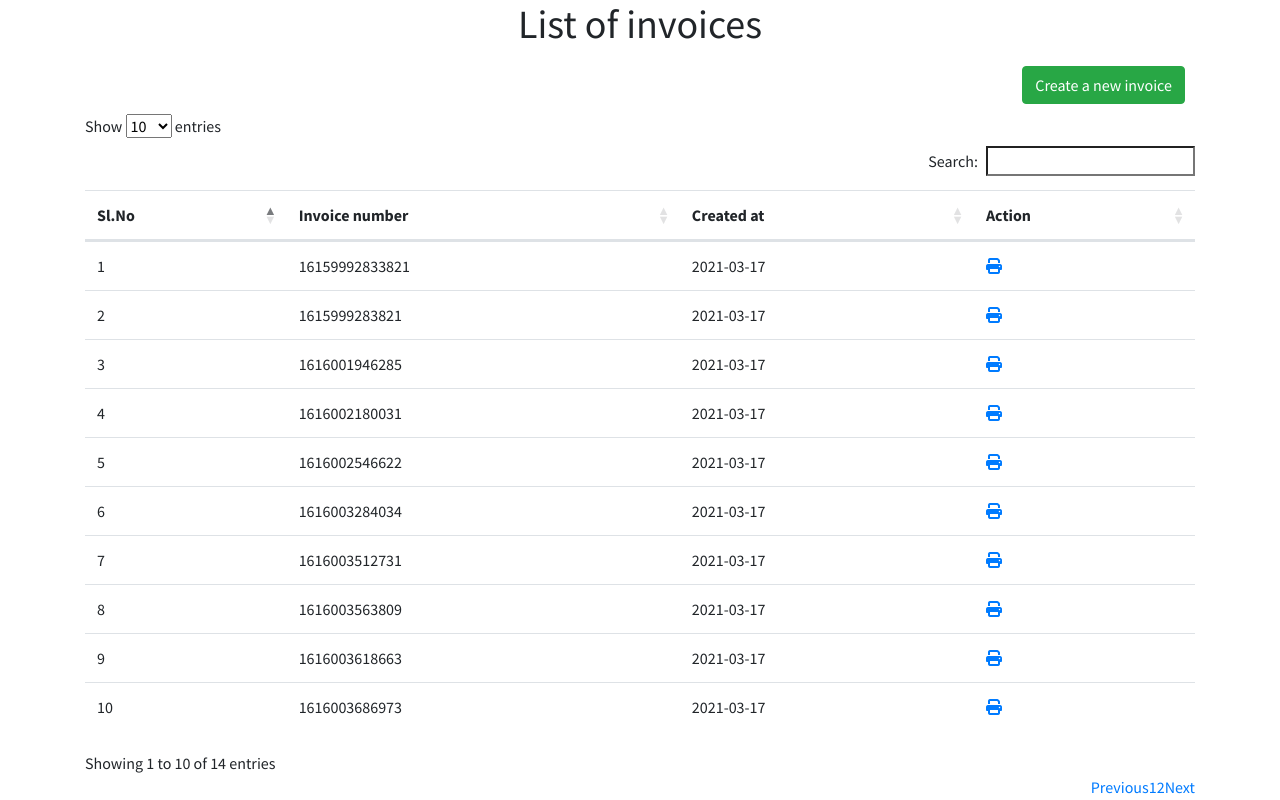
After one commit to MujthabaAP/generate-invoice, a PHP site: page /list-invoices.php in a window 1280 px wide. The commit adds this page. Run offline with PHP 8.4, Linux system fonts and the light colour scheme; data comes from the database, SQL or seed files in the repository; some libraries are stand-ins or nearby versions.

Commit message:
list of invoices added

```diff
--- a/public_html/config/helper.php
+++ b/public_html/config/helper.php
@@ -9,7 +9,7 @@ class helper {
     public $mysqli;
 
     function __construct() {
-        $servername = "localhost";
+        $servername = "db";
         $username = "root";
         $password = "test";
         $dbname = "fingent";
@@ -40,7 +40,7 @@ class helper {
             $result = $stmt->fetchAll();
 
             if (!empty($result)) {
-                $response = ['status' => 'success', 'message' => 'data featched successfully.', 'data' => $result[0]];
+                $response = ['status' => 'success', 'message' => 'data fetched successfully.', 'data' => $result[0]];
             }
         }
 
@@ -63,11 +63,24 @@ class helper {
             $result = $stmt->fetchAll();
 
             if (!empty($result)) {
-                $response = ['status' => 'success', 'message' => 'data featched successfully.', 'data' => $result];
+                $response = ['status' => 'success', 'message' => 'data fetched successfully.', 'data' => $result];
             }
         }
 
         return $response;
     }
 
+    public function getAllInvoices() {
+        $response = ['status' => 'failed', 'message' => 'The invoice number is empty.'];
+        $sql = "SELECT * FROM `invoices` WHERE is_active=true";
+        $stmt = $this->mysqli->prepare($sql);
+        $stmt->execute();
+        $result = $stmt->setFetchMode(PDO::FETCH_ASSOC);
+        $result = $stmt->fetchAll();
+        if (!empty($result)) {
+            $response = ['status' => 'success', 'message' => 'data fetched successfully.', 'data' => $result];
+        }
+        return $response;
+    }
+
 }
--- /dev/null
+++ b/public_html/css/list-invoices.css
@@ -0,0 +1,20 @@
+/*
+To change this license header, choose License Headers in Project Properties.
+To change this template file, choose Tools | Templates
+and open the template in the editor.
+*/
+/*
+    Created on : 18 Mar, 2021, 11:14:35 AM
+    Author     : mujthaba
+*/
+body{
+    font-family: 'Source Sans Pro','Helvetica Neue',Helvetica,Arial,sans-serif;
+    font-weight: 400;
+}
+h1{
+    text-align: center;
+}
+.create-new-contianer{
+    text-align: right;
+    padding: 10px;
+}
--- a/public_html/index.php
+++ b/public_html/index.php
@@ -20,6 +20,9 @@
         <h1>CREATE INVOICE</h1>
 
         <div class="container">
+            <div class="create-new-contianer">
+                <a href="list-invoices.php"><button class="btn btn-success">List of invoices generated</button></a>
+            </div>
             <div class="row">
                 <div class="col-md-6">
                     <p class="invoice-to-address"><strong>INVOICE TO</strong></p>
--- /dev/null
+++ b/public_html/js/list-invoices.js
@@ -0,0 +1,10 @@
+/*
+ * To change this license header, choose License Headers in Project Properties.
+ * To change this template file, choose Tools | Templates
+ * and open the template in the editor.
+ */
+
+
+$(document).ready(function() {
+    $('#example').DataTable();
+} );
--- /dev/null
+++ b/public_html/list-invoices.php
@@ -0,0 +1,80 @@
+<?php
+include './config/helper.php';
+
+$obj = new helper();
+$invoiceData = '';
+
+$invoiceData = $obj->getAllInvoices();
+if (!empty($invoiceData['data'])) {
+    $invoiceData = $invoiceData['data'];
+} else {
+    echo 'Sorry, invoice data is not found.';
+    die;
+}
+?>
+
+<!doctype html>
+<html lang="en">
+    <head>
+        <!-- Required meta tags -->
+        <meta charset="utf-8">
+        <meta name="viewport" content="width=device-width, initial-scale=1, shrink-to-fit=no">
+
+        <!-- Bootstrap CSS -->
+        <link rel="stylesheet" href="https://maxcdn.bootstrapcdn.com/bootstrap/4.0.0/css/bootstrap.min.css" integrity="sha384-Gn5384xqQ1aoWXA+058RXPxPg6fy4IWvTNh0E263XmFcJlSAwiGgFAW/dAiS6JXm" crossorigin="anonymous">
+        <!--dataTables CSS-->
+        <link rel="stylesheet" href="https://cdn.datatables.net/1.10.24/css/dataTables.bootstrap4.min.css">
+        <!--google font-->
+        <link rel="stylesheet" href="https://fonts.googleapis.com/css?family=Source+Sans+Pro:300,400,600,700,300italic,400italic,600italic">
+        <!--custom external style sheet-->
+        <link rel="stylesheet" href="css/list-invoices.css" >
+        <title>List invoices</title>
+    </head>
+    <body>
+        <h1>List of invoices</h1>
+
+        <div class="container">
+            <div class="create-new-contianer">
+                <a href="index.php"><button id="submitForm" class="btn btn-success">Create a new invoice</button></a>
+            </div>
+            <div class="row">
+                <div class="col">
+                    <table id="example" class="display table" style="width:100%">
+                        <thead>
+                            <tr>
+                                <th>Sl.No</th>
+                                <th>Invoice number</th>
+                                <th>Created at</th>
+                                <th>Action</th>
+                            </tr>
+                        </thead>
+                        <tbody>
+                            <?php
+                            foreach ($invoiceData as $key => $invoice) {
+                                ?>
+                                <tr>
+                                    <td><?= $key + 1 ?></td>
+                                    <td><?= $invoice['invoice_no'] ?></td>
+                                    <td><?= $invoice['created_at'] ?></td>
+                                    <td><a href="print-invoice.php?invoice_id=<?= $invoice['id'] ?>"><i class="fa fa-print success" aria-hidden="true"></i></a></td>
+                                </tr>
+                            <?php } ?>
+                        </tbody>
+                    </table>
+                </div>
+            </div>
+        </div>
+
+        <!-- Optional JavaScript -->
+        <!-- jQuery first, then Popper.js, then Bootstrap JS -->
+        <script src="https://code.jquery.com/jquery-3.2.1.slim.min.js" integrity="sha384-KJ3o2DKtIkvYIK3UENzmM7KCkRr/rE9/Qpg6aAZGJwFDMVNA/GpGFF93hXpG5KkN" crossorigin="anonymous"></script>
+        <script src="https://cdnjs.cloudflare.com/ajax/libs/popper.js/1.12.9/umd/popper.min.js" integrity="sha384-ApNbgh9B+Y1QKtv3Rn7W3mgPxhU9K/ScQsAP7hUibX39j7fakFPskvXusvfa0b4Q" crossorigin="anonymous"></script>
+        <script src="https://maxcdn.bootstrapcdn.com/bootstrap/4.0.0/js/bootstrap.min.js" integrity="sha384-JZR6Spejh4U02d8jOt6vLEHfe/JQGiRRSQQxSfFWpi1MquVdAyjUar5+76PVCmYl" crossorigin="anonymous"></script>
+        <!--To generate table using jquery plugin-->
+        <script src="https://code.jquery.com/jquery-3.5.1.js"></script>
+        <script src="https://cdn.datatables.net/1.10.24/js/jquery.dataTables.min.js"></script>
+        <script src="js/list-invoices.js"></script>
+        <!--icons-->
+        <script src="https://kit.fontawesome.com/b501d0006e.js" crossorigin="anonymous"></script>
+    </body>
+</html>
--- a/public_html/print-invoice.php
+++ b/public_html/print-invoice.php
@@ -35,6 +35,7 @@ if (!empty($_GET['invoice_id'])) {
     <body onload="window.print();">
         <div class="create-new-contianer">
             <a href="index.php"><button id="submitForm" class="btn btn-success">Create a new invoice</button></a>
+            <a href="list-invoices.php"><button class="btn btn-success">List of invoices generated</button></a>
         </div>
 
         <div class="wrapper">
```
Also changed, not shown: public_html/css/generate-invoice.css (+6 -1 lines).
